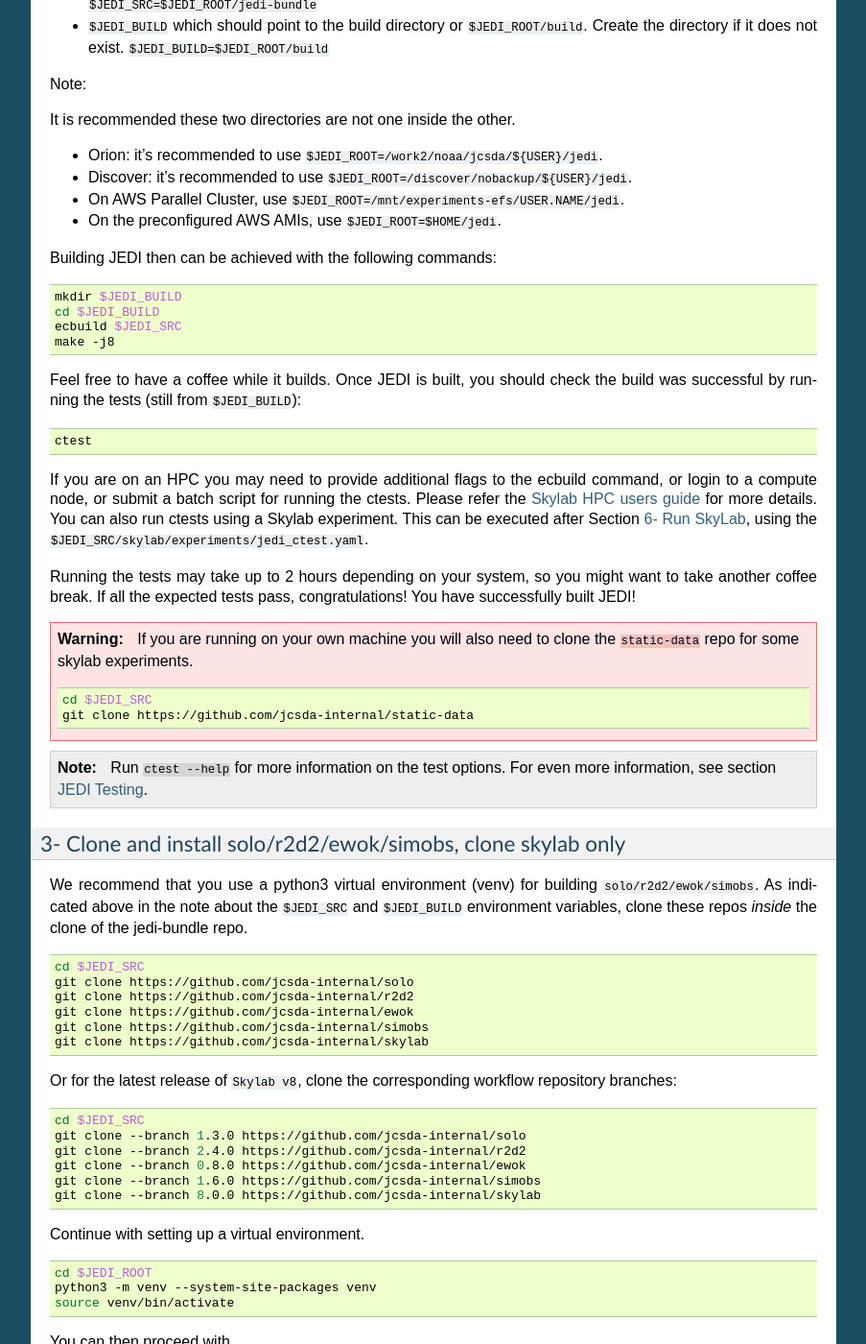
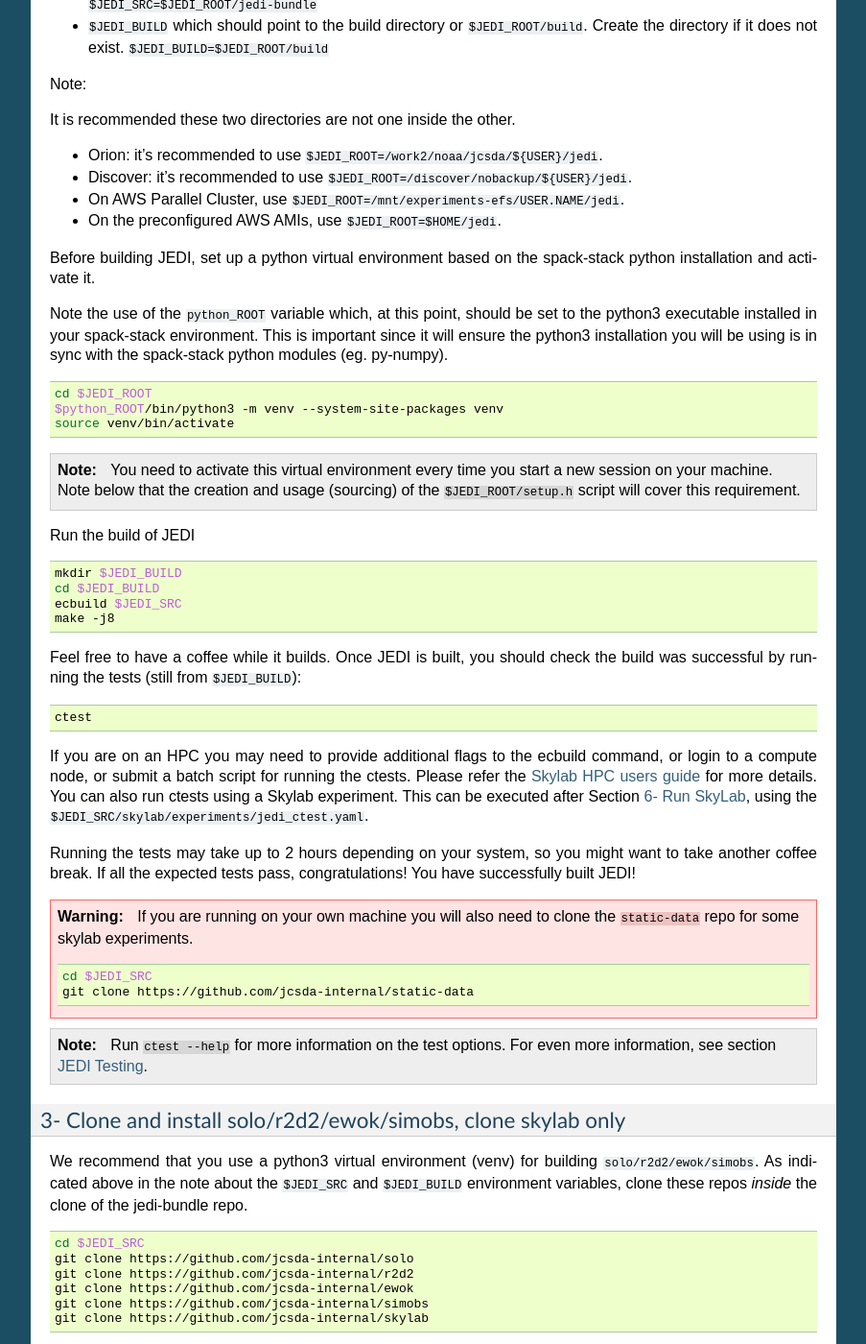
Before and after one commit to JCSDA/jedi-docs, a Sphinx documentation site: the page built from docs/using/running_skylab/running_skylab.rst, in a window 1280 px wide and 1400 px high, scrolled down 2491 px. Shown: the whole window at 96% size, without its empty margins (198-1101 px from the left). Built offline with Sphinx 7.4.7, drawn with Linux system fonts in a browser that asks for light colours; some of the changed text lies outside the part shown.

Commit message:
Add instructions to force the use of the spack-stack python3 executable as the base the JEDI python virtual environment (#815)
* Added instructions to use the spack-stack python for creating the JEDI python virtual environment.

* Removed "$" from variable name to help clarity.

* Reordered skylab instructions to make sure the python venv is activated before building jedi-bundle.

* Added instructions to create the python3 venv based on the spack-stack python installation.

```diff
--- a/docs/using/running_skylab/running_skylab.rst
+++ b/docs/using/running_skylab/running_skylab.rst
@@ -158,8 +158,22 @@
 
 - On the preconfigured AWS AMIs, use :code:`$JEDI_ROOT=$HOME/jedi`.
 
+Before building JEDI, set up a python virtual environment based on the spack-stack python installation and activate it.
 
-Building JEDI then can be achieved with the following commands:
+Note the use of the ``python_ROOT`` variable which, at this point, should be set to the python3 executable installed in your spack-stack environment.
+This is important since it will ensure the python3 installation you will be using is in sync with the spack-stack python modules (eg. py-numpy).
+
+.. code-block:: bash
+
+  cd $JEDI_ROOT
+  $python_ROOT/bin/python3 -m venv --system-site-packages venv
+  source venv/bin/activate
+
+.. note::
+  You need to activate this virtual environment every time you start a new session on your machine.
+  Note below that the creation and usage (sourcing) of the :code:`$JEDI_ROOT/setup.h` script will cover this requirement.
+
+Run the build of JEDI
 
 .. code-block:: bash
 
@@ -225,14 +239,6 @@
   git clone --branch 1.6.0 https://github.com/jcsda-internal/simobs
   git clone --branch 8.0.0 https://github.com/jcsda-internal/skylab
 
-Continue with setting up a virtual environment.
-
-.. code-block:: bash
-
-  cd $JEDI_ROOT
-  python3 -m venv --system-site-packages venv
-  source venv/bin/activate
-
 You can then proceed with
 
 .. code-block:: bash
```
Also changed, not shown: other parts of docs/using/running_skylab/running_skylab.rst (+0 -3 lines), docs/using/building_and_running/building_jedi.rst (+14 -0 lines).
